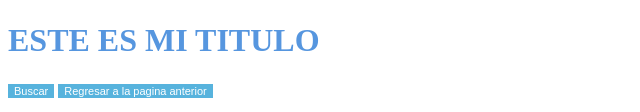
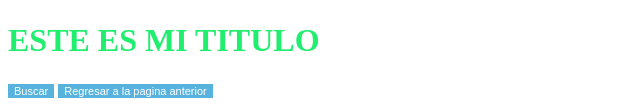
Before and after one commit to JhonChavez1/Practicas-de-typeScript, a plain HTML site: page index.html in a window 1280 px wide. Shown: the part 319-431 px from the top of the page, without its empty margins (0-640 px from the left). Drawn offline with Linux system fonts and the light colour scheme.

Commit message:
se cambio el color del titulo a verde

```diff
--- a/style.css
+++ b/style.css
@@ -1,5 +1,5 @@
 h1 {
-    color: rgb(86, 150, 223);
+    color: rgb(32, 238, 111);
     font-size: 14xp;
 }
 
```
